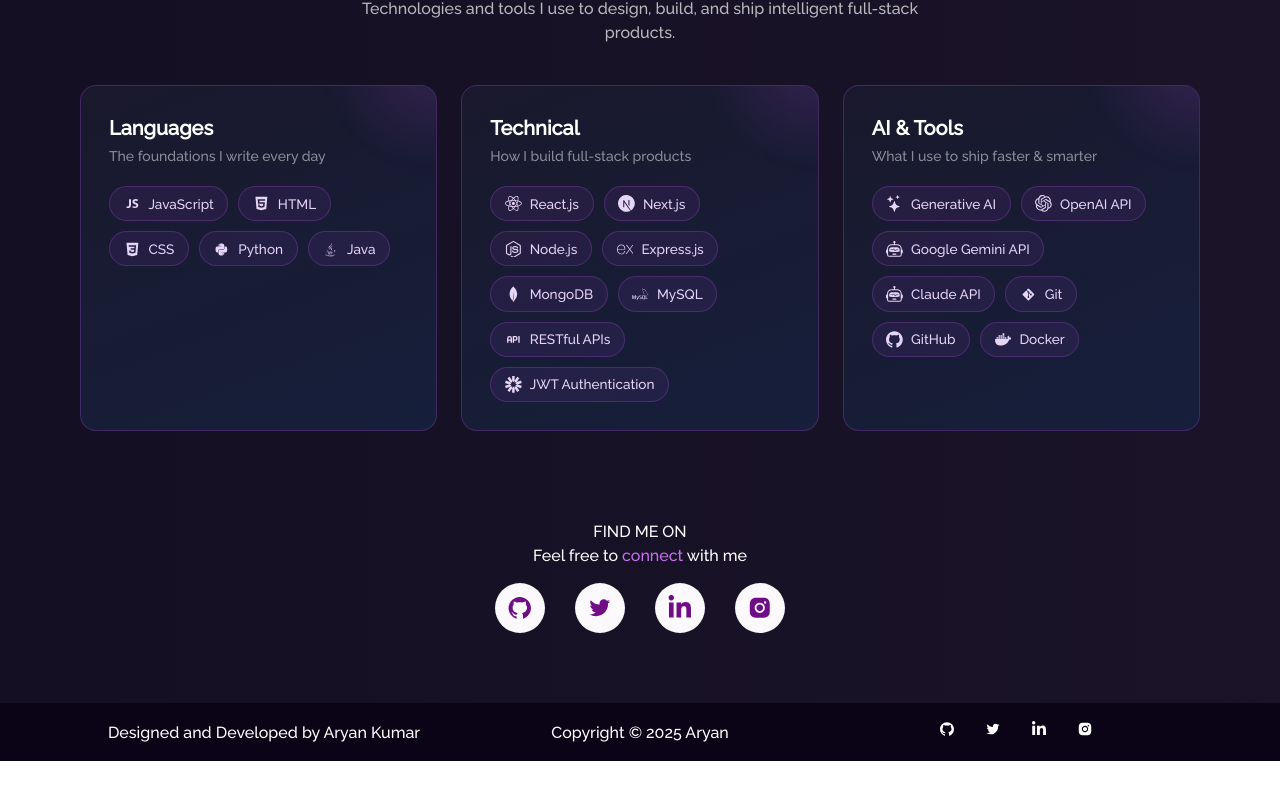
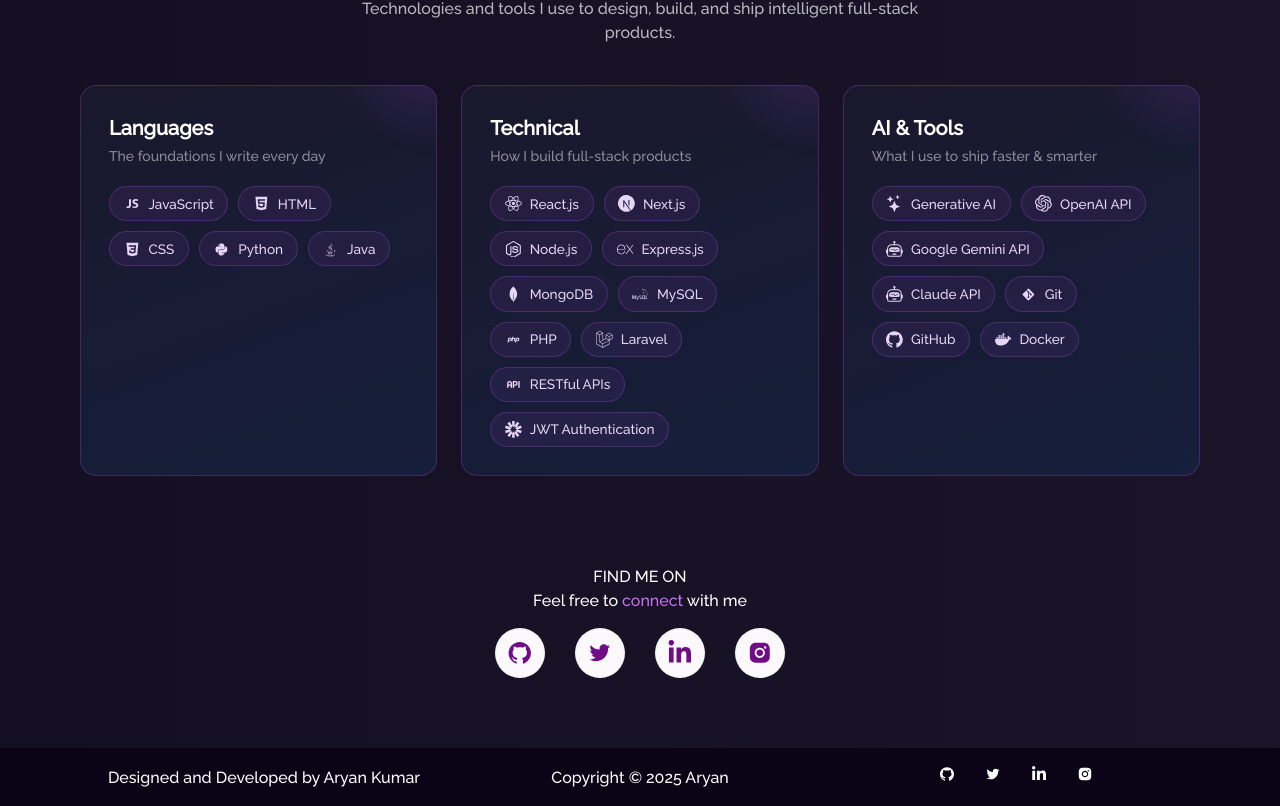
Before and after one commit to aryankumar-dev/aryankumar-portfolio, a React (Vite) app: page / in a window 1280 px wide. Shown: the part 1546-2352 px from the top of the page. Before the commit the page ends 2307 px from the top, so only its background shows below. Built offline with nearby package versions, Linux system fonts and the light colour scheme.

Commit message:
Add real ScansMatter screenshot and add PHP/Laravel to skills

```diff
--- a/src/components/Home/Skills.jsx
+++ b/src/components/Home/Skills.jsx
@@ -5,6 +5,7 @@
   DiPython,
   DiJava,
   DiGit,
+  DiPhp,
 } from "react-icons/di";
 import {
   SiReact,
@@ -17,6 +18,7 @@
   SiOpenai,
   SiGithub,
   SiDocker,
+  SiLaravel,
 } from "react-icons/si";
 import { TbApi } from "react-icons/tb";
 import { BsStars, BsRobot } from "react-icons/bs";
@@ -43,6 +45,8 @@
       { icon: SiExpress, label: "Express.js" },
       { icon: SiMongodb, label: "MongoDB" },
       { icon: SiMysql, label: "MySQL" },
+      { icon: DiPhp, label: "PHP" },
+      { icon: SiLaravel, label: "Laravel" },
       { icon: TbApi, label: "RESTful APIs" },
       { icon: SiJsonwebtokens, label: "JWT Authentication" },
     ],
--- a/src/components/Projects/Projects.jsx
+++ b/src/components/Projects/Projects.jsx
@@ -7,6 +7,7 @@
 import eductionalwebsite from "../../Assets/Projects/eductionalwebsite.png";
 import fitforge from "../../Assets/Projects/fitforge.png";
 import opentalent from "../../Assets/Projects/opentalent.png";
+import scansmatter from "../../Assets/Projects/scansmatter.png";
 
 const PROJECTS = [
   {
@@ -73,7 +74,7 @@
     demoLink: "https://weather-now-navy.vercel.app",
   },
   {
-    imgPath: eductionalwebsite,
+    imgPath: scansmatter,
     title: "ScansMatter",
     description:
       "ScansMatter is a web platform built with PHP and Laravel, providing a structured, database-driven experience for its users.",
```
Also changed, not shown: src/Assets/Projects/scansmatter.png (added).
